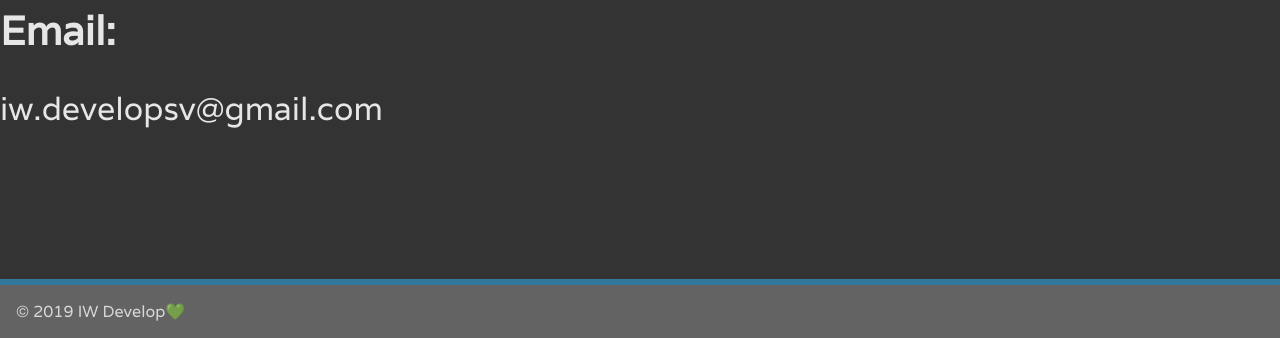
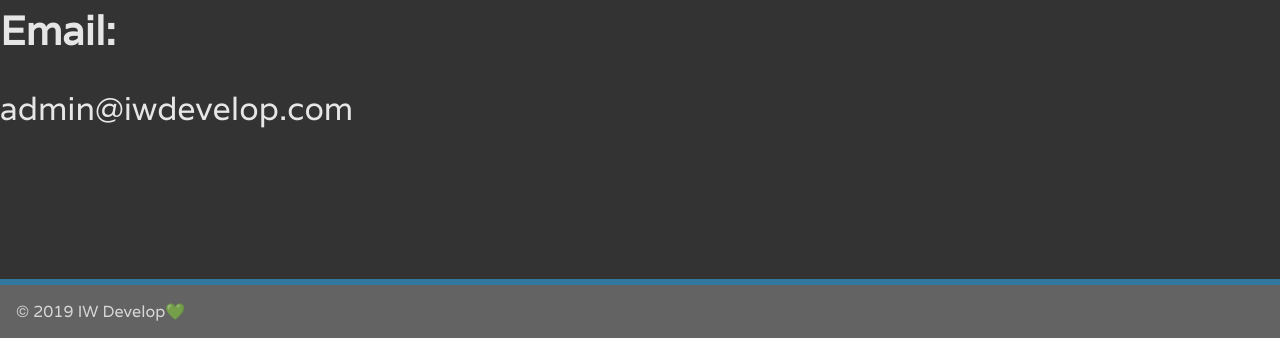
Before and after one commit to k4is3r/frontend-gatsby, a Gatsby site: page /contact in a window 1280 px wide. Shown: the part 550-888 px from the top of the page. Built offline with nearby package versions, Linux system fonts and the light colour scheme; Gatsby itself is replaced by a stand-in of ours.

Commit message:
changing email

```diff
--- a/src/pages/contact.js
+++ b/src/pages/contact.js
@@ -47,7 +47,7 @@ const contact = () => (
       </div>
 
       <h1 className="display-4 mt-5 contactHeader">Email:</h1>
-      <p id="email">iw.developsv@gmail.com</p>
+      <p id="email">admin@iwdevelop.com</p>
     </div>
   </Layout>
 )
```
